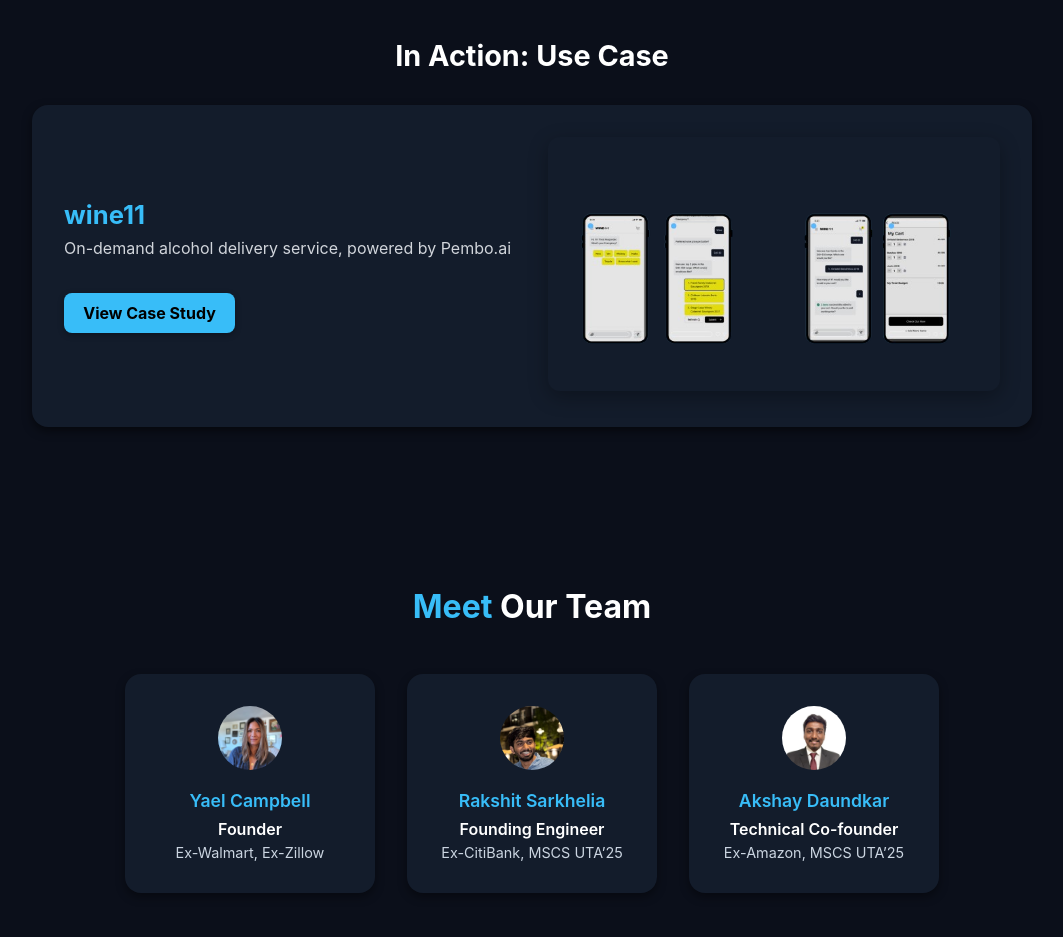
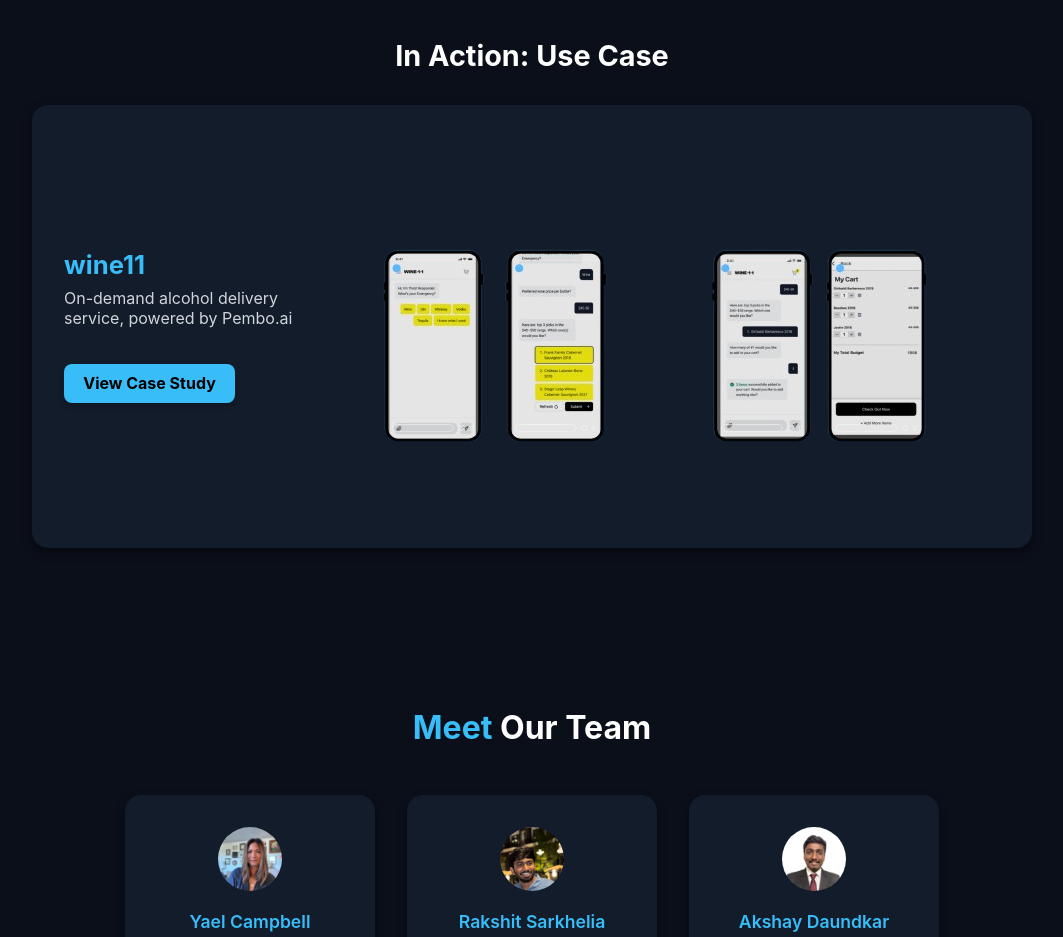
Before and after one commit to wine11dev/pemboAI, a plain HTML site: page index.html in a window 1280 px wide. Shown: the part 1700-2637 px from the top of the page, without its empty margins (108-1171 px from the left). Drawn offline with Linux system fonts and the light colour scheme.

Commit message:
Update index.html

```diff
--- a/index.html
+++ b/index.html
@@ -102,7 +102,7 @@
           <p>On-demand alcohol delivery service, powered by Pembo.ai</p>
           <a href="#" class="button dark-btn">View Case Study</a>
         </div>
-        <div class="use-case-image">
+        <div class="use-case-imagee">
           <img src="wine11.png" alt="Wine11 platform screenshot" />
         </div>
       </div>
```
